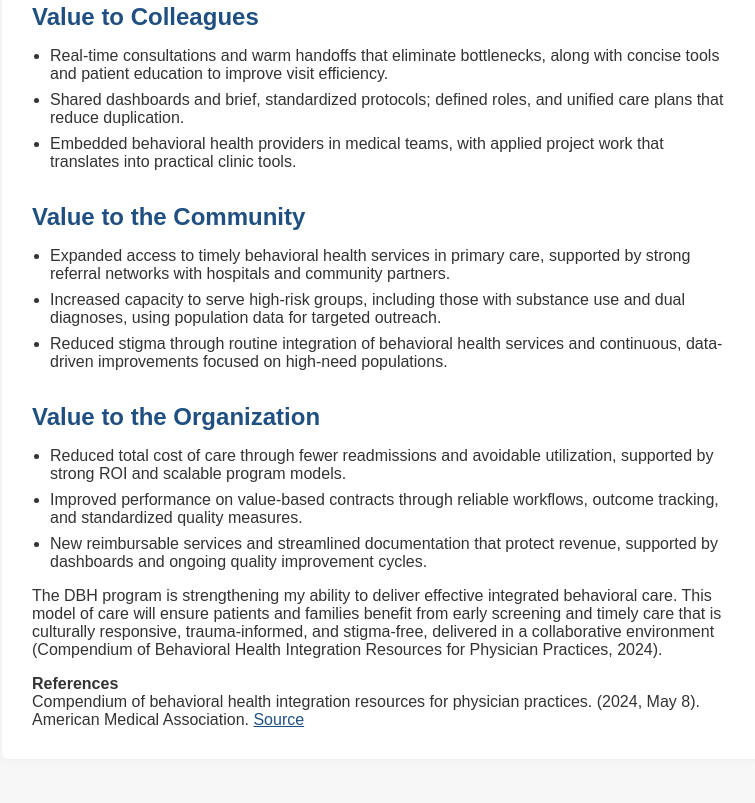
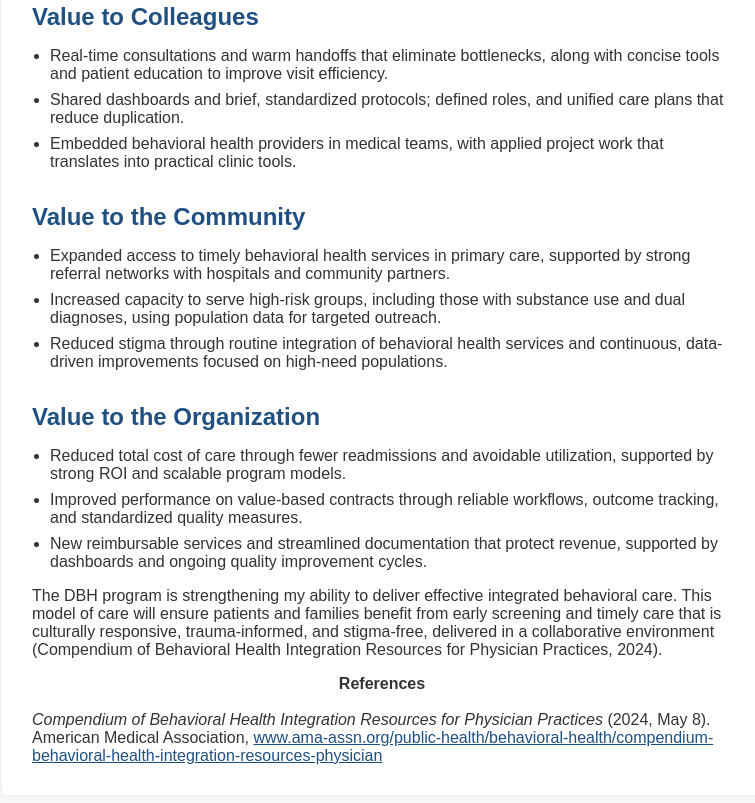
Before and after one commit to dosawaru/my_blog, a plain HTML site: page index.html in a window 1280 px wide. Shown: the part 922-1725 px from the top of the page, without its empty margins (258-1013 px from the left). Drawn offline with Linux system fonts and the light colour scheme.

Commit message:
Update index.html

```diff
--- a/index.html
+++ b/index.html
@@ -43,11 +43,9 @@
         text-decoration: underline;
       }
       .references {
-        font-size: 0.95em;
-        background: #f1f1f1;
-        padding: 8px 12px;
-        border-radius: 5px;
-        margin-top: 40px;
+        display: flex;
+        justify-content: center;
+        text-align: center;
       }
     </style>
   </head>
@@ -168,13 +166,18 @@
         Resources for Physician Practices, 2024).
       </p>
       <div>
-        <strong>References</strong><br />
-        Compendium of behavioral health integration resources for physician
-        practices. (2024, May 8).<br />
-        American Medical Association.
+        <strong class="references">References</strong><br />
+        <i
+          >Compendium of Behavioral Health Integration Resources for Physician
+          Practices
+        </i>
+        (2024, May 8).
+        <br />
+        American Medical Association,
         <a
           href="https://www.ama-assn.org/public-health/behavioral-health/compendium-behavioral-health-integration-resources-physician"
-          >Source</a
+        >
+          www.ama-assn.org/public-health/behavioral-health/compendium-behavioral-health-integration-resources-physician</a
         >
       </div>
     </div>
```
